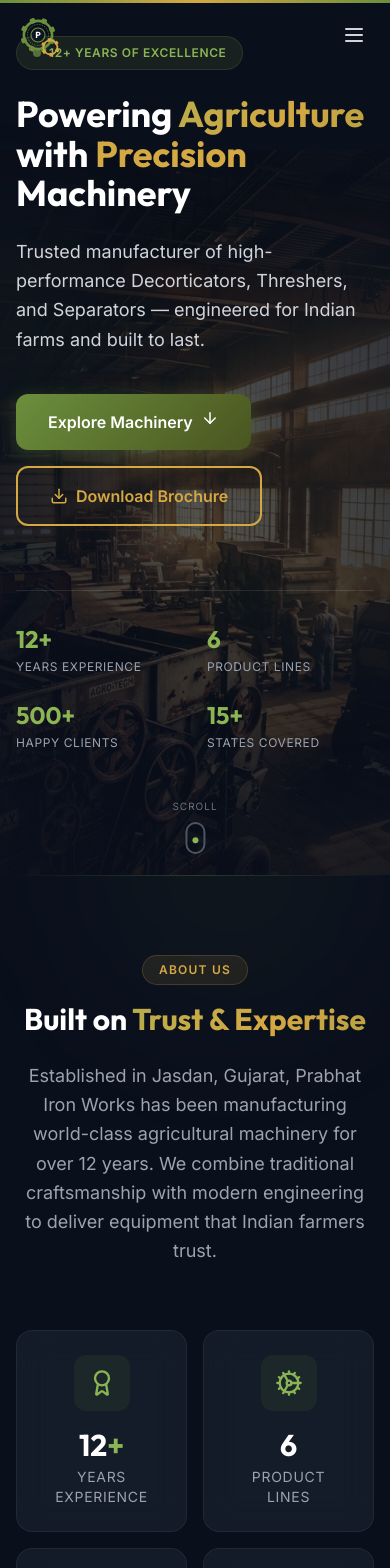
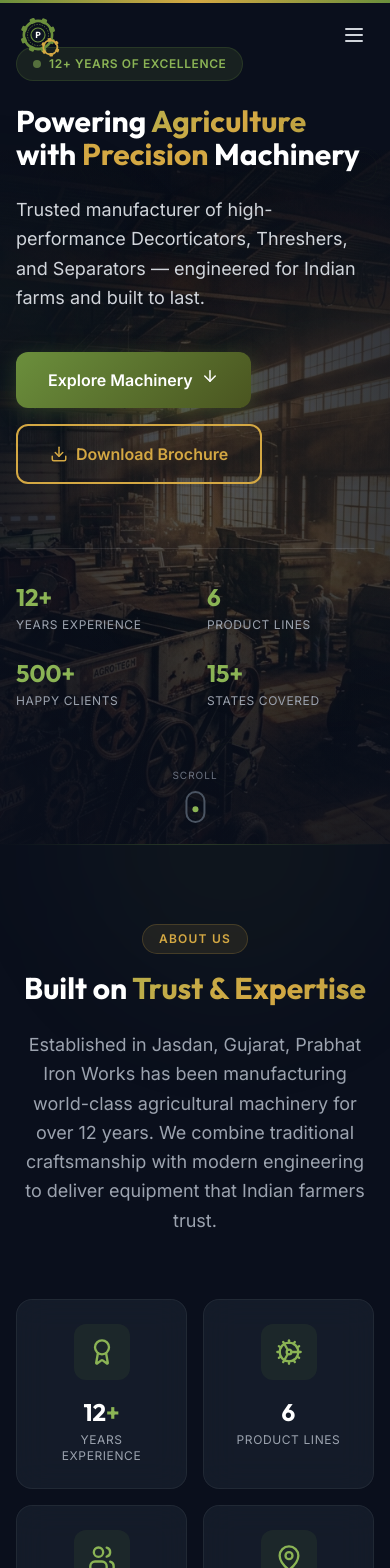
Before and after one commit to Veerbha1102/PRABHATIRONWORKS, a Next.js app: page / in a window 390 px wide. Shown: the top 1568 px of the page. Built offline with nearby package versions, Linux system fonts and the light colour scheme.

Commit message:
Style: Optimize typography and card scaling for narrow mobile viewports, and prevent character wrapping bugs in Preloader

```diff
--- a/src/components/AboutSection.tsx
+++ b/src/components/AboutSection.tsx
@@ -58,11 +58,11 @@
       <div className="inline-flex items-center justify-center w-14 h-14 rounded-xl bg-primary/10 text-primary-400 mb-4 group-hover:bg-primary/20 transition-colors">
         <Icon size={28} />
       </div>
-      <div className="text-3xl md:text-4xl font-display font-bold text-white mb-1">
+      <div className="text-2xl sm:text-3xl md:text-4xl font-display font-bold text-white mb-1">
         {count}
         <span className="text-primary-400">{suffix}</span>
       </div>
-      <div className="text-sm text-gray-400 uppercase tracking-wider">{label}</div>
+      <div className="text-xs sm:text-sm text-gray-400 uppercase tracking-wider">{label}</div>
     </motion.div>
   );
 }
--- a/src/components/HeroSection.tsx
+++ b/src/components/HeroSection.tsx
@@ -116,7 +116,7 @@
           {/* Heading */}
           <motion.h2
             variants={childVariants}
-            className="text-4xl sm:text-5xl md:text-6xl lg:text-7xl font-display font-bold leading-[1.1] mb-6"
+            className="text-3xl sm:text-5xl md:text-6xl lg:text-7xl font-display font-bold leading-[1.1] mb-6"
           >
             <span className="text-white">Powering </span>
             <span className="gradient-text">Agriculture</span>
--- a/src/components/Preloader.tsx
+++ b/src/components/Preloader.tsx
@@ -97,18 +97,20 @@
           variants={containerVariants}
           initial="hidden"
           animate="visible"
-          className="flex flex-wrap justify-center mb-2"
+          className="flex flex-wrap justify-center gap-x-2 sm:gap-x-3 mb-2"
         >
-          {titleText.split("").map((char, index) => (
-            <motion.span
-              key={index}
-              variants={letterVariants}
-              className={`text-2xl sm:text-3xl md:text-4xl font-display font-bold tracking-wider ${
-                char === " " ? "mr-4" : "text-white"
-              }`}
-            >
-              {char}
-            </motion.span>
+          {titleText.split(" ").map((word, wordIndex) => (
+            <span key={wordIndex} className="inline-block whitespace-nowrap">
+              {word.split("").map((char, charIndex) => (
+                <motion.span
+                  key={charIndex}
+                  variants={letterVariants}
+                  className="inline-block text-xl sm:text-2xl md:text-4xl font-display font-bold tracking-wider text-white"
+                >
+                  {char}
+                </motion.span>
+              ))}
+            </span>
           ))}
         </motion.div>
 
```
